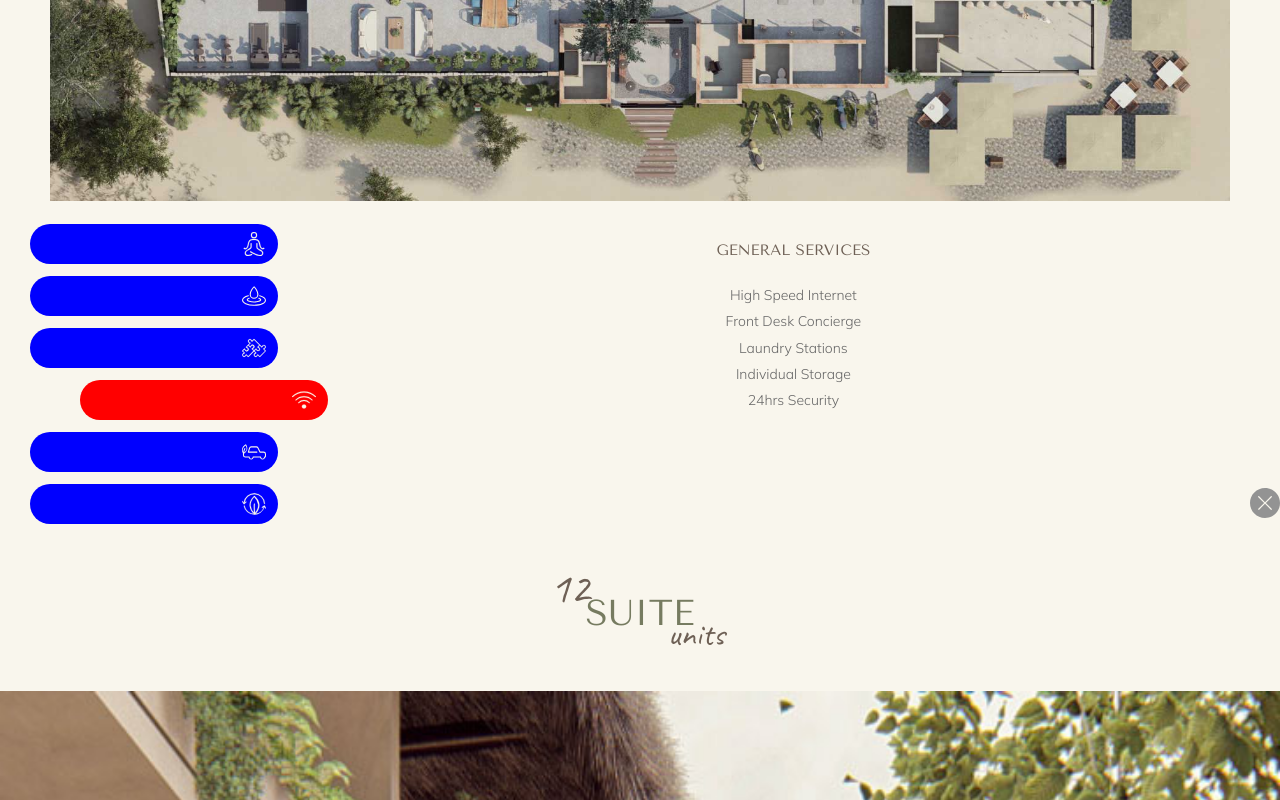
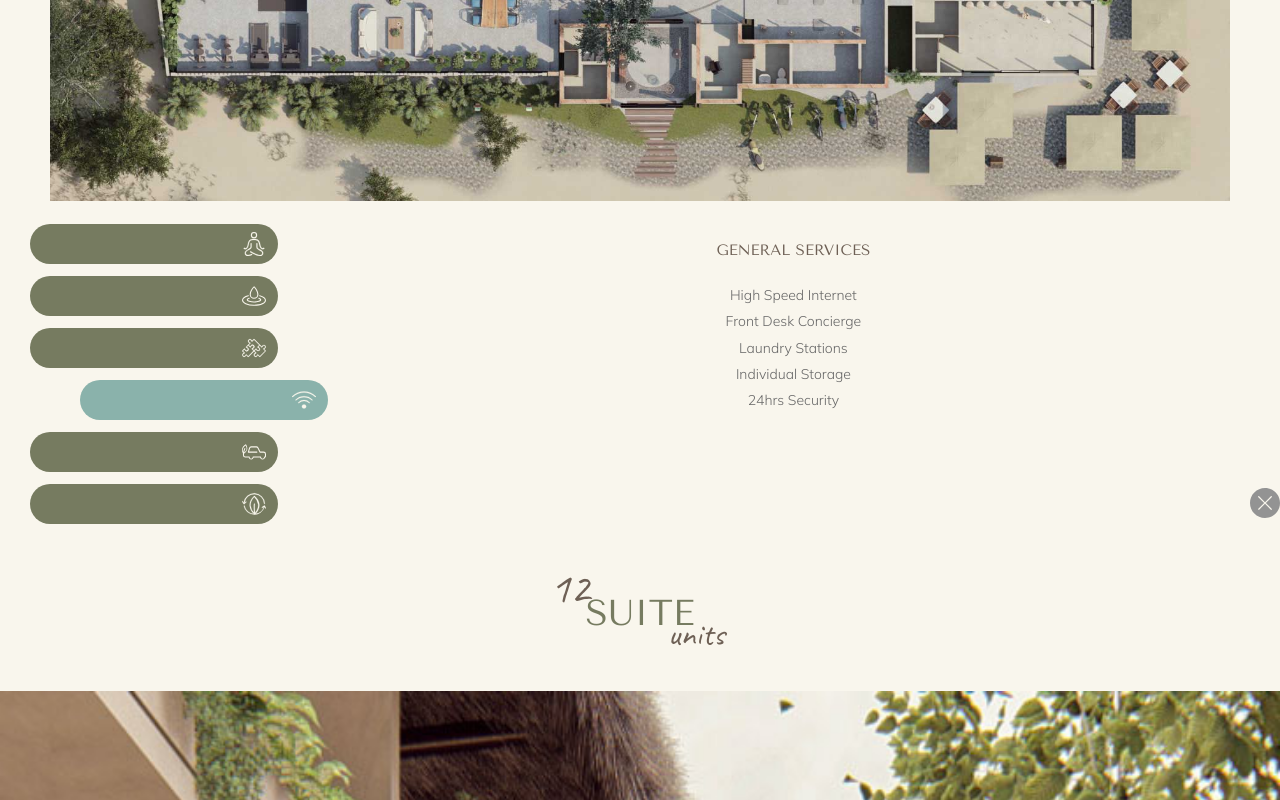
Before and after one commit to justNeto/responsive-interactive-webpage.github.io, a plain HTML site: page index.html in a window 1280 px wide. Both pictures are taken after a click on the item "GENERAL SERVICES". Shown: the part 5131-5931 px from the top of the page. Drawn offline with nearby package versions, Linux system fonts and the light colour scheme.

Commit message:
Update styles.css

```diff
--- a/css/styles.css
+++ b/css/styles.css
@@ -2923,11 +2923,11 @@ section#contact .contact-wrapper .sending {
 }
 
 section#amenities ul#amul li.menuclosed {
-	background-color : blue;
+	background-color : #767b60;
 }
 
 section#amenities ul#amul li.active {
-	background-color : red;
+	background-color : #8ab2ab;
 	margin-left : 30px;
 }
 
```
